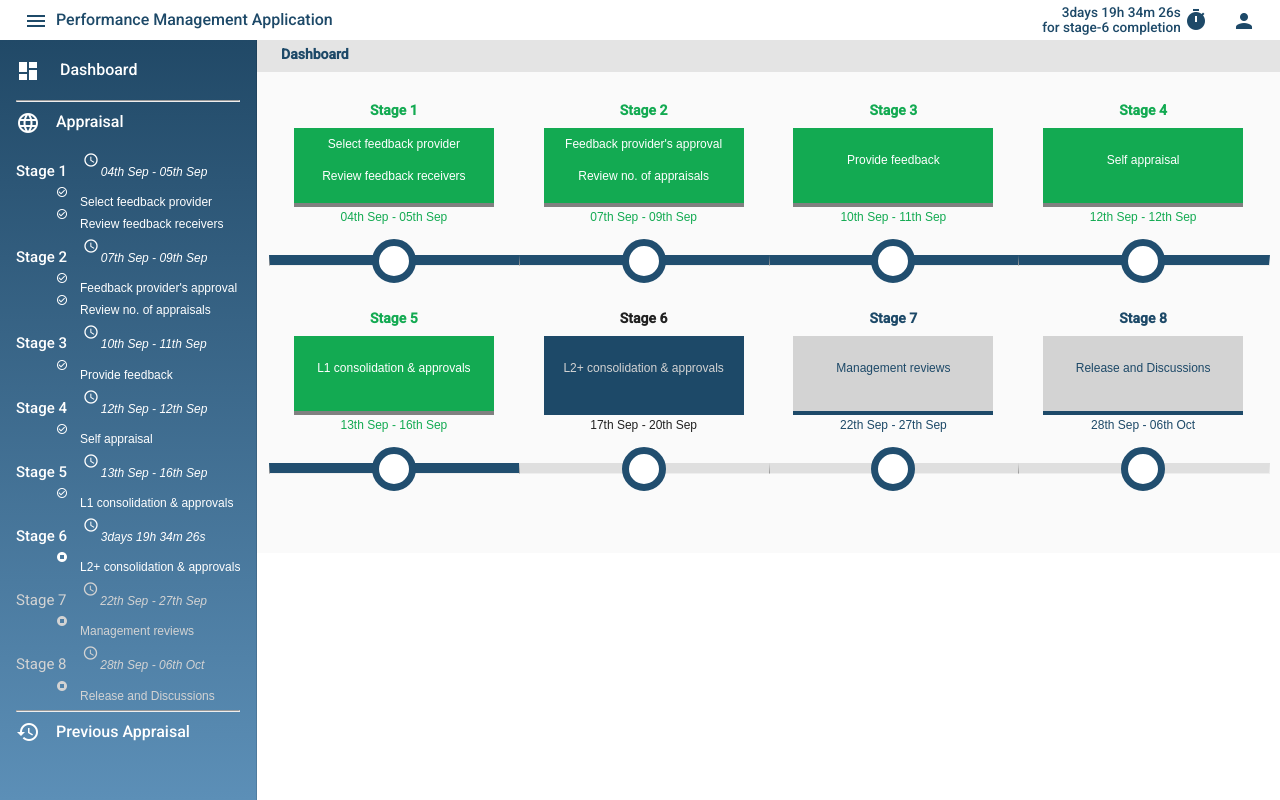
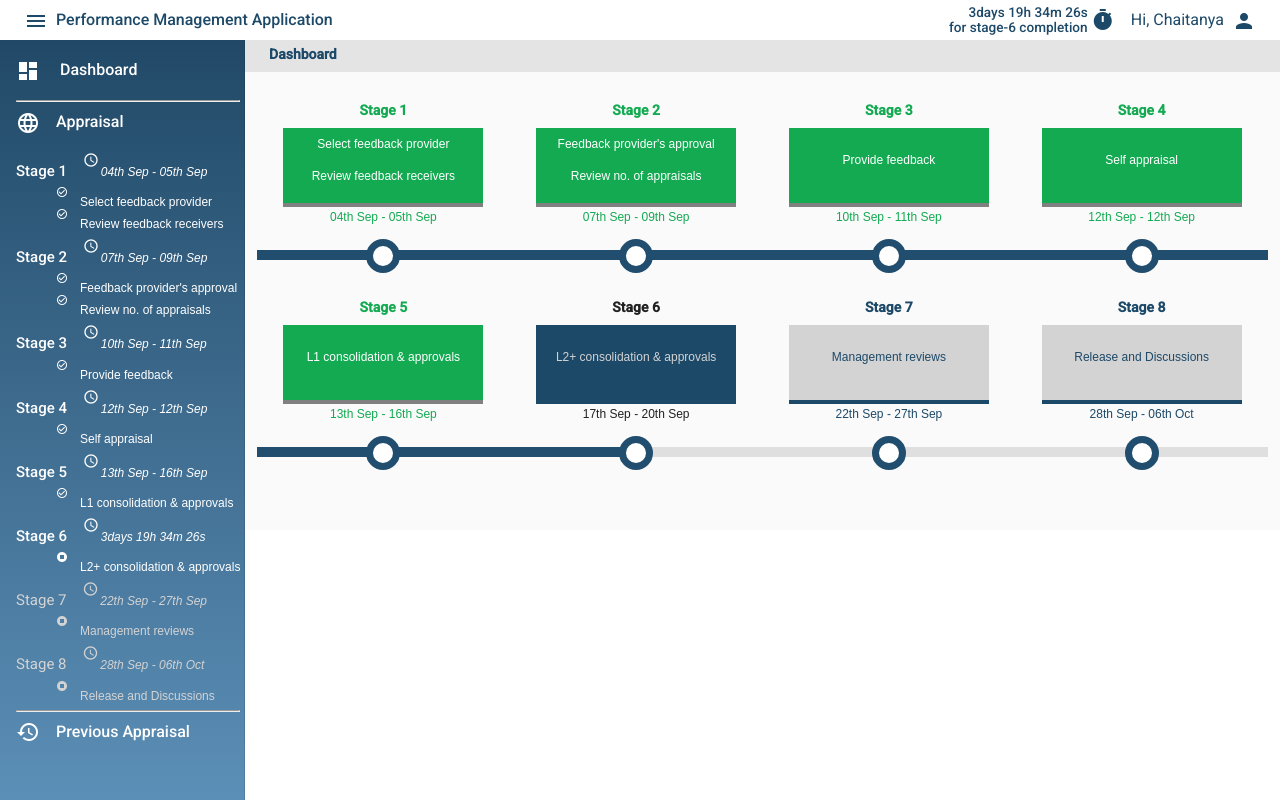
Before and after one commit to Schaitanya535/practice, an Angular app: page /dashboard in a window 1280 px wide. Built offline with nearby package versions, Linux system fonts and the light colour scheme.

Commit message:
Commit-6

```diff
--- a/src/app/dashboard/dashboard.component.css
+++ b/src/app/dashboard/dashboard.component.css
@@ -1,9 +1,24 @@
+*::-webkit-scrollbar {
+    width: 0.5em;
+  }
+
+  *::-webkit-scrollbar-track {
+    -webkit-box-shadow: inset 0 0 6px rgba(0,0,0,0.3);
+  }
+
+  *::-webkit-scrollbar-thumb {
+    background-color: darkgrey;
+    outline: 1px solid slategrey;
+  }
 /* ------------------------toolbar ----------------------------------*/
 .example-spacer {
   flex: 1 1 auto;
 }
-.title {
+.font-size-1rem {
   font-size: 1rem;
+}
+.font-weight-400{
+    font-weight: 400;
 }
 .toolbar {
   background-color: white;
@@ -66,6 +81,7 @@ mat-drawer {
   /* width */
   width: auto;
   padding: 1rem;
+  padding-right: 0.2rem;
   padding-bottom: 0rem;
 }
 .i {
--- a/src/app/dashboard/dashboard.component.html
+++ b/src/app/dashboard/dashboard.component.html
@@ -10,7 +10,7 @@
     <mat-icon>menu</mat-icon>
   </button>
   <!-- Main Title -->
-  <span class="title">Performance Management Application</span>
+  <span class="font-size-1rem">Performance Management Application</span>
   <!--count down -->
   <span class="example-spacer"></span>
   <span class="countdown">
@@ -19,6 +19,7 @@
   </span>
   <mat-icon class="i">timer</mat-icon>
   <!-- icon menu-->
+  <span class="font-size-1rem font-weight-400">Hi, {{userData.name}}</span>
   <button
     mat-icon-button
     [matMenuTriggerFor]="beforeMenu"
--- a/src/app/stage/stage.component.css
+++ b/src/app/stage/stage.component.css
@@ -3,6 +3,7 @@
 }
 
 .flexcolumn {
+  position: relative;
   display: flex;
   flex-direction: column;
   justify-content: center;
@@ -15,6 +16,7 @@
   font-family: Arial, Helvetica, sans-serif;
   font-size: 0.75rem;
 }
+
 .yet-to-start {
   background-color: lightgrey;
   color: rgb(29, 73, 104);
@@ -32,6 +34,7 @@
   background-color: rgb(19, 170, 82);
   border-bottom: 0.25rem solid grey;
 }
+
 .stageNumber {
   font-weight: 600;
   padding-bottom: 0.5rem;
@@ -53,39 +56,41 @@
 /* circle line */
 
 .prog-circle {
-  height: 30px;
-  width: 30px;
+  height: 20px;
+  width: 20px;
   background-color: #fff;
   border: 7px solid rgb(33, 78, 111);
-  border-radius: 22px;
+  border-radius: 17px;
   z-index: 1;
 }
 
 hr {
-    height:0;
+  height: 0px;
+  border: 0px;
 }
 
 hr.progressed {
   position: relative;
   border-top: 10px solid rgb(33, 78, 111);
-  bottom: 35px;
+  bottom: 30px;
   width: 100%;
+  height: 0px;
 }
 
 hr.inp {
-    position: relative;
-    border-top: 10px solid rgb(223, 223, 223);
-    bottom: 60px;
-    right: 0;
-    width: 100%;
-
+  position: relative;
+  border-top: 10px solid rgb(223, 223, 223);
+  bottom: 54px;
+  left:5.1rem;
+  align-items: flex-end;
+  width: 55%;
 }
 
 .prog-circle.yts {
-    border-color: rgb(223, 223, 223);
+  border-color: rgb(223, 223, 223);
 }
 
 
 hr.yts {
-    border-top-color: rgb(223, 223, 223);
+  border-top-color: rgb(223, 223, 223);
 }
```
